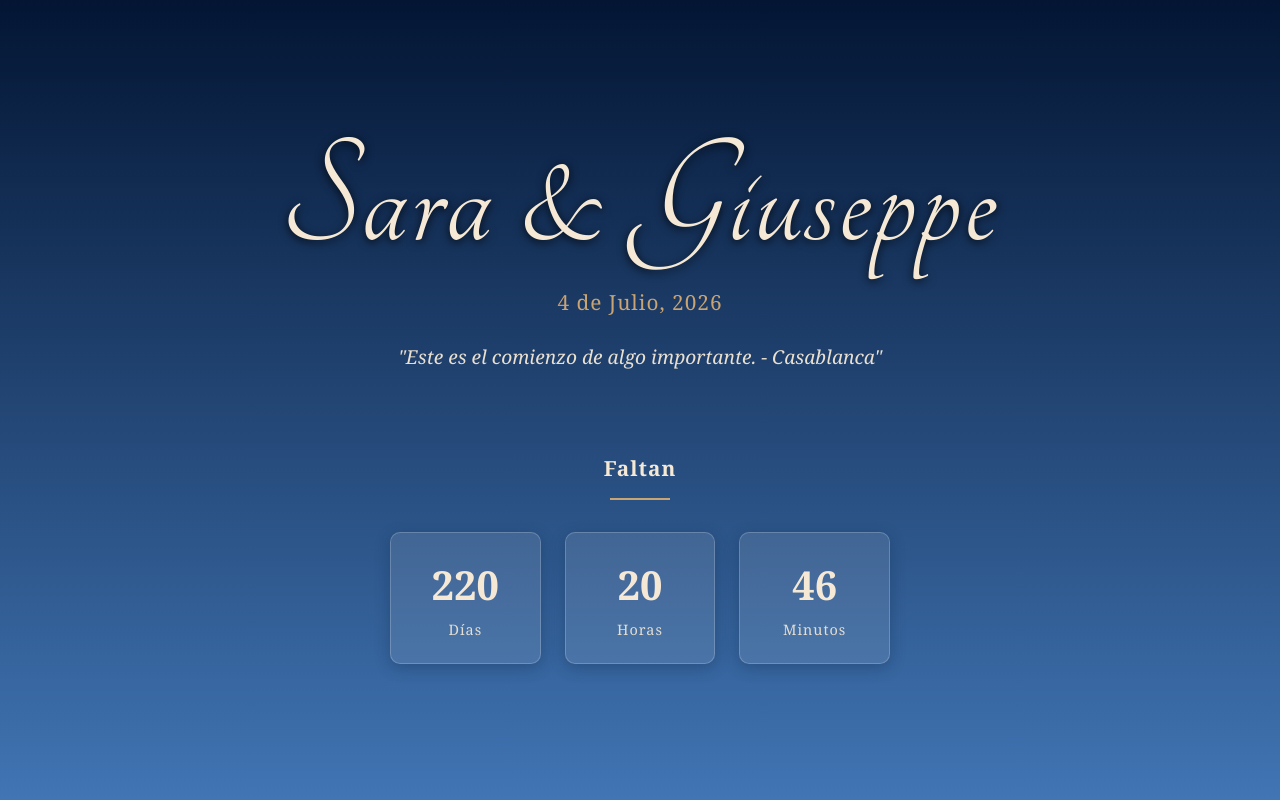
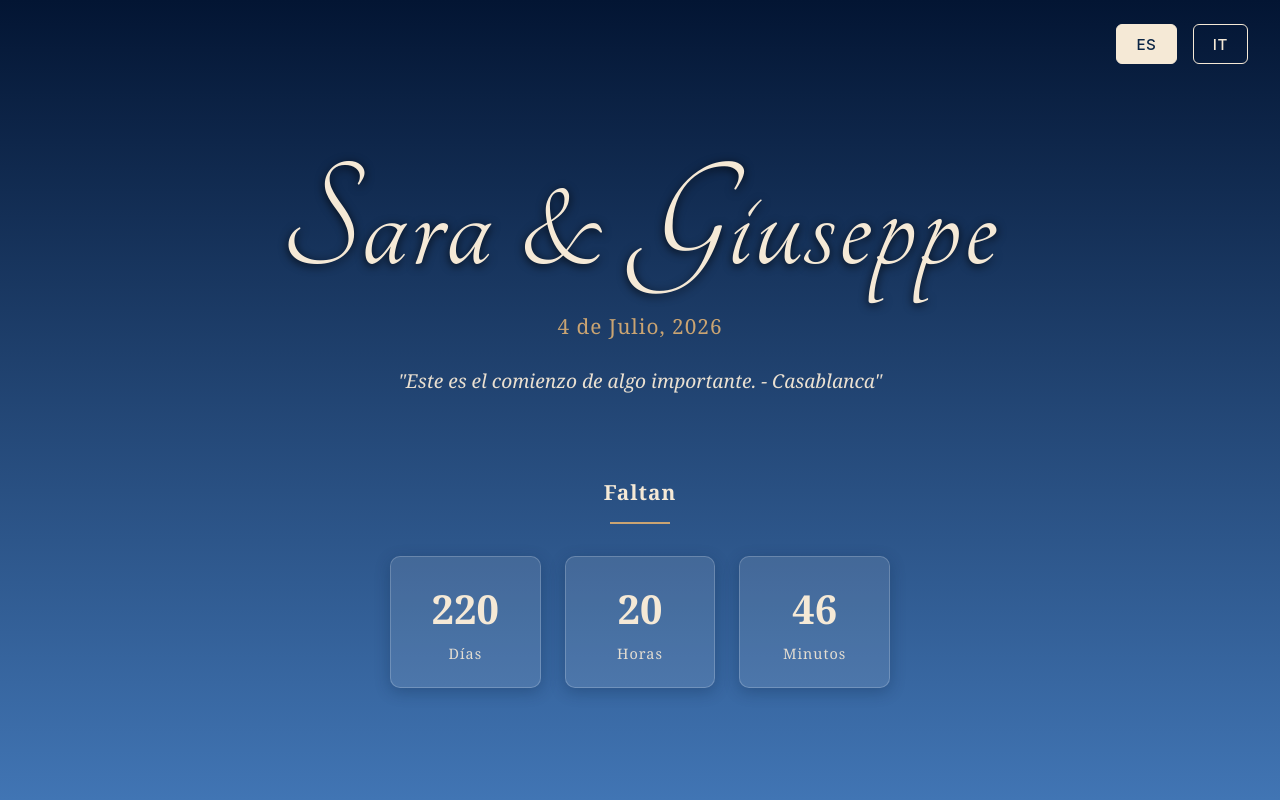
Before and after one commit to garciaalvarezmarta/wedding-website, a React (Create React App) app in the folder frontend/: page / in a window 1280 px wide. Shown: the top 800 px of the page. Built offline with nearby package versions, Linux system fonts and the light colour scheme.

Commit message:
Traducción

```diff
--- a/frontend/src/App.css
+++ b/frontend/src/App.css
@@ -64,6 +64,8 @@ html,
 .hero-content {
   position: relative;
   z-index: 1;
+  margin-top: 3rem;
+  margin-bottom: 1rem;
 }
 
 .hero-title {
@@ -94,7 +96,7 @@ html,
 /* COUNTDOWN */
 .countdown {
   color: var(--beige);
-  padding: 2rem 2rem 4rem 2rem;
+  padding: 1rem 2rem 4rem 2rem;
   text-align: center;
   width: 100%;
   position: relative;
@@ -1189,7 +1191,7 @@ section h2::after {
   }
 
   .hero {
-    padding: 4rem 1.5rem;
+    padding-bottom: 1rem;
   }
 
   section {
@@ -1457,3 +1459,38 @@ section h2::after {
   color: var(--navy-font);
   font-style: italic;
 }
+
+/* Language Toggle */
+.language-toggle {
+  position: absolute;
+  top: 1.5rem;
+  right: 2rem;
+  z-index: 999;
+  display: flex;
+  gap: 1rem;
+}
+
+.lang-btn {
+  background: transparent;
+  color: var(--beige);
+  border: 1.5px solid var(--beige);
+  padding: 0.6rem 1.2rem;
+  border-radius: 6px;
+  cursor: pointer;
+  font-weight: 500;
+  font-size: 0.95rem;
+  transition: all 0.3s ease;
+  font-family: -apple-system, BlinkMacSystemFont, "Segoe UI", "Roboto", "Oxygen", "Ubuntu", "Cantarell", "Fira Sans", "Droid Sans", "Helvetica Neue", sans-serif;
+  letter-spacing: 0.5px;
+}
+
+.lang-btn:hover {
+  color: var(--accent);
+  border-color: var(--accent);
+}
+
+.lang-btn.active {
+  background: var(--beige);
+  color: var(--navy-font);
+  border-color: var(--beige);
+}
--- a/frontend/src/App.jsx
+++ b/frontend/src/App.jsx
@@ -4,6 +4,101 @@ import "./App.css";
 function App() {
   const [timeLeft, setTimeLeft] = useState({});
   const [copiedIban, setCopiedIban] = useState(false);
+  const [language, setLanguage] = useState("es"); // "es" or "it"
+
+  // Translations
+  const translations = {
+    es: {
+      ourStory: "Nuestra Historia",
+      ourStoryText: "Después de conocernos casi por casualidad, de despedidas, viajes, distancia y una mudanza a Turín, hemos aprendido que lo más importante es compartir la vida con complicidad, respeto y muchas ganas de pasarlo bien. Así entendemos también este día: una boda de tarde, en la Real Fábrica de Tapices, con ambiente de cine, buena comida y mucha fiesta hasta que el cuerpo diga basta.",
+      ourStoryText2: "Queremos celebrar el amor, la vida y todo lo que nos ha traído hasta aquí, pero sobre todo compartirlo con las personas que más nos importan. Venid con ganas de disfrutar, de bailar, de reír y de darlo todo, porque creemos de verdad que los protagonistas de este día somos todos. Si al final de la noche hay sonrisas, anécdotas y pies cansados, sabremos que ha sido exactamente como lo imaginábamos.",
+      theCouple: "Los Novios",
+      sara: "Sara",
+      saraDesc: "Sensible y soñadora, amante del cine y de la lectura. Siempre tiene curiosidad por aprender cosas nuevas, aunque no se considera especialmente romántica. Prefiere las historias bien contadas en la pantalla o en un libro… y la vida, vivirla tal como viene.\n\nReservada, reflexiva y con gustos que ella misma define como \"un poco de vieja\", encuentra en Giuseppe a su roca: su apoyo en los momentos difíciles y, sobre todo, su mejor amigo. Juntos se entienden sin demasiadas palabras.",
+      giuseppe: "Giuseppe",
+      giuseppeDesc: "La alegría en movimiento. Siempre sonriente, activo y con una energía inagotable: si no está poniendo una lavadora, está haciendo la compra, y si no, probablemente jugando al tenis. Y todo con buena cara.\n\nDivertido, espontáneo y amante del vino. Le encanta el pop juvenil, la música electrónica y el tenis, y poco a poco va adentrándose en el mundo del cine… gracias a Sara. Nunca se está quieto, pero siempre está donde tiene que estar.",
+      eventDetails: "Detalles de la Celebración",
+      ceremony: "Ceremonia civil",
+      cocktail: "Cóctel",
+      dinner: "Cena",
+      dancefloor: "Discoteca",
+      howToArrival: "Cómo Llegar",
+      realFactory: "Real Fábrica de Tapices",
+      address: "Plaza de la Reina Cristina, s/n, 28014 Madrid, España",
+      tapTheMap: "Pulsa en el mapa para abrir indicaciones en Google Maps.",
+      giftsTitle: "Regalos y Contribuciones",
+      giftsLead: "Vuestro cariño es nuestro mejor regalo. Si además queréis ayudarnos a empezar esta nueva etapa, podéis hacerlo aquí:",
+      bankTransfer: "Transferencia Bancaria",
+      copyIban: "Copiar IBAN",
+      beneficiary: "Beneficiario:",
+      honeymoon: "Luna de Miel",
+      honeymoonText: "Si preferís que la contribución sea destinada a nuestra luna de miel, os lo agradeceremos de corazón. Cualquier importe nos ayudará a comenzar esta nueva etapa.",
+      faqTitle: "Preguntas Frecuentes",
+      faq1Q: "¿Puedo llevar acompañante?",
+      faq1A: "Por supuesto, nos encantará conocerlo. Solo te pedimos que lo indiques en el RSVP para organizar el menú correctamente.",
+      faq2Q: "¿Hay opciones vegetarianas?",
+      faq2A: "Claro. Indicanos en el RSVP cualquier restricción dietética y nos aseguraremos de que disfrutes de la comida.",
+      faq3Q: "¿Habrá guardería?",
+      faq3A: "Sí, tenemos un espacio con cuidadores profesionales para los más pequeños. Comunícanos si la necesitas.",
+      faq4Q: "¿Cuál es el código de vestimenta?",
+      faq4A: "Formal elegante. Hombres: traje oscuro. Mujeres: vestido largo o conjunto elegante. ¡Que brille el azul marino y el beige!",
+      confirmAttendance: "Confirmar asistencia",
+      contactLead: "Por favor contactad con cualquiera de los novios para confirmar asistencia",
+      withOurLove: "Con todo nuestro amor",
+      thanks: "Gracias por ser parte de nuestra historia.",
+      countdown: "Faltan",
+      days: "Días",
+      hours: "Horas",
+      minutes: "Minutos",
+      heroQuote: "Este es el comienzo de algo importante. - Casablanca",
+    },
+    it: {
+      ourStory: "La nostra storia",
+      ourStoryText: "Dopo esserci conosciuti quasi per caso, tra saluti, viaggi, distanza e un trasferimento a Torino, abbiamo imparato che la cosa più importante è condividere la vita con complicità, rispetto e tanta voglia di divertirsi. È così che immaginiamo anche questo giorno: un matrimonio nel pomeriggio, alla Real Fábrica de Tapices, con un'atmosfera da cinema, buon cibo e tanta festa fino a quando il corpo dirà basta.",
+      ourStoryText2: "Vogliamo celebrare l'amore, la vita e tutto ciò che ci ha portati fin qui, ma soprattutto condividerlo con le persone che più contano per noi. Venite con la voglia di godervi la giornata, di ballare, ridere e dare il massimo, perché crediamo davvero che i protagonisti di questo giorno siamo tutti. Se a fine serata ci saranno sorrisi e aneddoti, sapremo che è stato esattamente come lo avevamo immaginato.",
+      theCouple: "Gli sposi",
+      sara: "Sara",
+      saraDesc: "Sensibile e sognatrice, amante del cinema e della lettura. Ha sempre curiosità di imparare cose nuove, anche se non si considera particolarmente romantica. Preferisce le storie ben raccontate sullo schermo o tra le pagine di un libro… e la vita, viverla così com'è.\n\nRiservata, riflessiva e con gusti che lei stessa definisce \"un po' da vecchia\", trova in Giuseppe la sua roccia: il suo sostegno nei momenti difficili e, soprattutto, il suo migliore amico. Insieme si capiscono senza bisogno di troppe parole.",
+      giuseppe: "Giuseppe",
+      giuseppeDesc: "Un concentrato di allegria in movimento. Sempre sorridente, attivo e con un'energia inesauribile: se non sta facendo una lavatrice, è a fare la spesa, e se no probabilmente sta giocando a tennis. E sempre con il sorriso.\n\nDivertente, spontaneo e amante del vino. Gli piace il pop giovanile, la musica elettronica e il tennis, e poco a poco si sta addentrando nel mondo del cinema… grazie a Sara. Non sta mai fermo, ma è sempre dove deve essere.",
+      eventDetails: "Dettagli della Celebrazione",
+      ceremony: "Cerimonia civile",
+      cocktail: "Cocktail",
+      dinner: "Cena",
+      dancefloor: "Discoteca",
+      howToArrival: "Come Arrivare",
+      realFactory: "Real Fábrica de Tapices",
+      address: "Plaza de la Reina Cristina, s/n, 28014 Madrid, Spagna",
+      tapTheMap: "Tocca la mappa per aprire le indicazioni in Google Maps.",
+      giftsTitle: "Regali e contributi",
+      giftsLead: "Il vostro affetto è il regalo più bello per noi. Se inoltre desiderate aiutarci a iniziare questa nuova fase della nostra vita, potete farlo qui:",
+      bankTransfer: "Bonifico bancario",
+      copyIban: "Copia IBAN",
+      beneficiary: "Intestatari:",
+      honeymoon: "Luna di miele",
+      honeymoonText: "Se preferite che il contributo sia destinato alla nostra luna di miele, ve ne saremo grati di cuore. Qualsiasi importo ci aiuterà a iniziare questa nuova fase.",
+      faqTitle: "Domande frequenti",
+      faq1Q: "Posso usare tric-trac, petardi o fuochi d'artificio?",
+      faq1A: "È vietato l'uso di fuochi d'artificio, bengala, fumi o simili in tutte le aree, sia interne che esterne.",
+      faq2Q: "È possibile lanciare coriandoli, riso o petali?",
+      faq2A: "È consentito esclusivamente l'uso di petali di fiori naturali. Sono severamente vietati riso, coriandoli, petali artificiali, cannoni spara-coriandoli, ecc., sia all'interno che all'esterno.",
+      faq3Q: "Dove sarà la cerimonia?",
+      faq3A: "La cerimonia si terrà alla Real Fábrica de Tapices a Madrid. Troverai tutte le informazioni logistiche nella sezione \"Come Arrivare\".",
+      faq4Q: "Qual è il codice di abbigliamento?",
+      faq4A: "Formale elegante. Uomini: abito scuro. Donne: abito lungo o insieme elegante.",
+      confirmAttendance: "Conferma di partecipazione",
+      contactLead: "Vi chiediamo gentilmente di contattare uno degli sposi per confermare la vostra presenza.",
+      withOurLove: "Con tutto il nostro amore",
+      thanks: "Grazie per essere parte della nostra storia.",
+      countdown: "Mancano",
+      days: "Giorni",
+      hours: "Ore",
+      minutes: "Minuti",
+      heroQuote: "Forse oggi noi inauguriamo una bella amicizia. - Casablanca",
+    },
+  };
+
+  const t = translations[language]; // Current language translations
 
   // Cuenta regresiva
   useEffect(() => {
@@ -35,7 +130,24 @@ function App() {
   };
 
   return (
-    <div className="app">
+    <>
+      {/* LANGUAGE TOGGLE */}
+      <div className="language-toggle">
+        <button
+          className={`lang-btn ${language === "es" ? "active" : ""}`}
+          onClick={() => setLanguage("es")}
+        >
+          ES
+        </button>
+        <button
+          className={`lang-btn ${language === "it" ? "active" : ""}`}
+          onClick={() => setLanguage("it")}
+        >
+          IT
+        </button>
+      </div>
+      <div className="app">
+
       {/* HERO SECTION */}
       <header className="main-header">
         <section className="hero">
@@ -43,26 +155,26 @@ function App() {
             <h1 className="hero-title">Sara &amp; Giuseppe</h1>
             <p className="hero-date">4 de Julio, 2026</p>
             <p className="hero-quote">
-              "Este es el comienzo de algo importante. - Casablanca"
+              "{t.heroQuote}"
             </p>
           </div>
         </section>
 
         {/* CUENTA REGRESIVA */}
         <section className="countdown">
-          <h2>Faltan</h2>
+          <h2>{t.countdown}</h2>
           <div className="countdown-grid">
             <div className="countdown-item">
               <span className="countdown-number">{timeLeft.days || 0}</span>
-              <span className="countdown-label">Días</span>
+              <span className="countdown-label">{t.days}</span>
             </div>
             <div className="countdown-item">
               <span className="countdown-number">{timeLeft.hours || 0}</span>
-              <span className="countdown-label">Horas</span>
+              <span className="countdown-label">{t.hours}</span>
             </div>
             <div className="countdown-item">
               <span className="countdown-number">{timeLeft.minutes || 0}</span>
-              <span className="countdown-label">Minutos</span>
+              <span className="countdown-label">{t.minutes}</span>
             </div>
           </div>
         </section>
@@ -70,23 +182,9 @@ function App() {
 
       {/* DESCRIPCIÓN */}
       <section className="about">
-        <h2>Nuestra Historia</h2>
-        <p>
-          Después de conocernos casi por casualidad, de despedidas, viajes,
-          distancia y una mudanza a Turín, hemos aprendido que lo más importante
-          es compartir la vida con complicidad, respeto y muchas ganas de
-          pasarlo bien. Así entendemos también este día: una boda de tarde, en
-          la Real Fábrica de Tapices, con ambiente de cine, buena comida y mucha
-          fiesta hasta que el cuerpo diga basta.
-        </p>
-        <p>
-          Queremos celebrar el amor, la vida y todo lo que nos ha traído hasta
-          aquí, pero sobre todo compartirlo con las personas que más nos
-          importan. Venid con ganas de disfrutar, de bailar, de reír y de darlo
-          todo, porque creemos de verdad que los protagonistas de este día somos
-          todos. Si al final de la noche hay sonrisas y anécdotas, sabremos que
-          ha sido exactamente como lo imaginábamos.
-        </p>
+        <h2>{t.ourStory}</h2>
+        <p>{t.ourStoryText}</p>
+        <p>{t.ourStoryText2}</p>
         <div className="about-image-wrapper">
           <img
             src={process.env.PUBLIC_URL + "/GiuseppeSara.jpeg"}
@@ -98,7 +196,7 @@ function App() {
 
       {/* PAREJA */}
       <section className="couple">
-        <h2>Los Novios</h2>
+        <h2>{t.theCouple}</h2>
 
         {/* Novia */}
         <div className="couple-section">
@@ -106,38 +204,18 @@ function App() {
             <img src={process.env.PUBLIC_URL + "/Sara.jpeg"} alt="Sara" />
           </div>
           <div className="couple-info">
-            <h3>Sara</h3>
-            <p>
-              Sensible y soñadora, amante del cine y de la lectura. Siempre
-              tiene curiosidad por aprender cosas nuevas, aunque no se considera
-              especialmente romántica. Prefiere las historias bien contadas en
-              la pantalla o en un libro… y la vida, vivirla tal como viene.
-            </p>
-            <p>
-              Reservada, reflexiva y con gustos que ella misma define como “un
-              poco de vieja”, encuentra en Giuseppe a su roca: su apoyo en los
-              momentos difíciles y, sobre todo, su mejor amigo. Juntos se
-              entienden sin demasiadas palabras.
-            </p>
+            <h3>{t.sara}</h3>
+            <p>{t.saraDesc.split('\n\n')[0]}</p>
+            <p>{t.saraDesc.split('\n\n')[1]}</p>
           </div>
         </div>
 
         {/* Novio */}
         <div className="couple-section groom-responsive">
           <div className="couple-info">
-            <h3>Giuseppe</h3>
-            <p>
-              La alegría en movimiento. Siempre sonriente, activo y con una
-              energía inagotable: si no está poniendo una lavadora, está
-              haciendo la compra, y si no, probablemente jugando al tenis. Y
-              todo con buena cara.
-            </p>
-            <p>
-              Divertido,espontáneo y amante del vino. Le encanta el pop juvenil,
-              la música electrónica y el tenis, y poco a poco va adentrándose en
-              el mundo del cine… gracias a Sara. Nunca se está quieto, pero
-              siempre está donde tiene que estar.
-            </p>
+            <h3>{t.giuseppe}</h3>
+            <p>{t.giuseppeDesc.split('\n\n')[0]}</p>
+            <p>{t.giuseppeDesc.split('\n\n')[1]}</p>
           </div>
           <div className="couple-image-container couple-image-container-groom">
             <img
@@ -150,7 +228,7 @@ function App() {
       </section>
 
       <section className="event-details">
-        <h2>Detalles de la Celebración</h2>
+        <h2>{t.eventDetails}</h2>
         <div className="about-image-wrapper">
           <img
             src={process.env.PUBLIC_URL + "/tapiz.jpg"}
@@ -163,7 +241,7 @@ function App() {
           <div className="timeline-track">
             <div className="timeline-item top">
               <div className="timeline-card detail-card">
-                <h3>Ceremonia civil</h3>
+                <h3>{t.ceremony}</h3>
                 <p className="time">18:30 h</p>
                 {/* <p>Ceremonia</p> */}
               </div>
@@ -171,7 +249,7 @@ function App() {
 
             <div className="timeline-item bottom">
               <div className="timeline-card detail-card">
-                <h3>Cóctel</h3>
+                <h3>{t.cocktail}</h3>
                 <p className="time">19:00 h</p>
                 {/* <p>Casa Jardín, Camino del Molino 10, 28450 Rivas-Vaciamadrid</p> */}
               </div>
@@ -179,7 +257,7 @@ function App() {
 
             <div className="timeline-item top">
               <div className="timeline-card detail-card">
-                <h3>Cena</h3>
+                <h3>{t.dinner}</h3>
                 <p className="time">20:30 h</p>
                 {/* <p>Terraza con vistas y aperitivos especiales</p> */}
               </div>
@@ -187,7 +265,7 @@ function App() {
 
             <div className="timeline-item bottom">
               <div className="timeline-card detail-card">
-                <h3>Discoteca</h3>
+                <h3>{t.dancefloor}</h3>
                 <p className="time">23:00 h</p>
                 {/* <p>Con barra libre</p> */}
               </div>
@@ -198,13 +276,13 @@ function App() {
 
       {/* UBICACIÓN (mapa grande) */}
       <section className="location">
-        <h2>Cómo Llegar</h2>
+        <h2>{t.howToArrival}</h2>
 
         <div className="location-map-wrap">
           <div className="map-header">
-            <h3>Real Fábrica de Tapices</h3>
+            <h3>{t.realFactory}</h3>
             <p className="map-address">
-              Plaza de la Reina Cristina, s/n, 28014 Madrid, España
+              {t.address}
             </p>
           </div>
 
@@ -221,15 +299,14 @@ function App() {
 
       {/* REGALOS */}
       <section className="gifts">
-        <h2>Regalos y Contribuciones</h2>
+        <h2>{t.giftsTitle}</h2>
         <div className="gifts-content">
           <p className="gifts-lead">
-            Vuestro cariño es nuestro mejor regalo. Si además queréis ayudarnos
-            a empezar esta nueva etapa, podéis hacerlo aquí:
+            {t.giftsLead}
           </p>
 
           <div className="gift-option transfer-box">
-            <h4>Transferencia bancaria</h4>
+            <h4>{t.bankTransfer}</h4>
 
             <div className="iban-box">
               <code className="iban">{IBAN}</code>
@@ -238,39 +315,39 @@ function App() {
                 className="copy-iban"
                 onClick={handleCopyIban}
               >
-                Copiar IBAN
+                {t.copyIban}
               </button>
             </div>
 
             <p className="iban-owner">
-              <strong>Beneficiarios:</strong> Sara García Álvarez · Giuseppe
+              <strong>{t.beneficiary}</strong> Sara García Álvarez · Giuseppe
               Sgobba
             </p>
 
-            {copiedIban && <span className="copy-success">IBAN copiado</span>}
+            {copiedIban && <span className="copy-success">{t.copyIban} copiado</span>}
           </div>
         </div>
       </section>
 
       {/* PREGUNTAS FRECUENTES */}
       <section className="faq">
-        <h2>Preguntas Frecuentes</h2>
+        <h2>{t.faqTitle}</h2>
         <div className="faq-grid">
           <div className="faq-item">
-            <h4>¿Puedo tirar tracas, petardos o fuegos artificiales?</h4>
-            <p>
-              Está prohibido el uso de fuegos artificiales, Bengalas, Humo o
-              similares en todas las instalaciones tanto interiores como
-              exteriores.
-            </p>
+            <h4>{t.faq1Q}</h4>
+            <p>{t.faq1A}</p>
           </div>
           <div className="faq-item">
-            <h4>¿Se puede tirar confeti, arroz ó pétalos?</h4>
-            <p>
-              Únicamente se pueden tirar pétalos de flores naturales. Está
-              terminantemente prohibido el arroz, confeti, pétalos artificiales,
-              cañones de confeti, etc. tanto en el interior como el exterior.
-            </p>
+            <h4>{t.faq2Q}</h4>
+            <p>{t.faq2A}</p>
+          </div>
+          <div className="faq-item">
+            <h4>{t.faq3Q}</h4>
+            <p>{t.faq3A}</p>
+          </div>
+          <div className="faq-item">
+            <h4>{t.faq4Q}</h4>
+            <p>{t.faq4A}</p>
           </div>
         </div>
       </section>
@@ -280,10 +357,9 @@ function App() {
       {/* FOOTER */}
       {/* Confirmar asistencia - prominent section */}
       <section className="confirm-contacts">
-        <h2>Confirmar asistencia</h2>
+        <h2>{t.confirmAttendance}</h2>
         <p className="confirm-lead">
-          Por favor contactad con cualquiera de los novios para confirmar
-          asistencia
+          {t.contactLead}
         </p>
         <div className="contact-grid">
           <div className="contact-card">
@@ -320,13 +396,14 @@ function App() {
       {/* FOOTER */}
       <footer className="footer">
         <p>
-          Con todo nuestro amor, <strong>Sara &amp; Giuseppe</strong>
+          {t.withOurLove}, <strong>Sara &amp; Giuseppe</strong>
         </p>
         <p className="footer-text">
-          Gracias por ser parte de nuestra historia.
+          {t.thanks}
         </p>
       </footer>
-    </div>
+      </div>
+    </>
   );
 }
 
--- a/frontend/src/index.css
+++ b/frontend/src/index.css
@@ -10,7 +10,11 @@ code {
     monospace;
 }
 
-html, body, #root {
+html, body {
   height: 100%;
   width: 100%;
 }
+
+#root {
+  width: 100%;
+}
```
